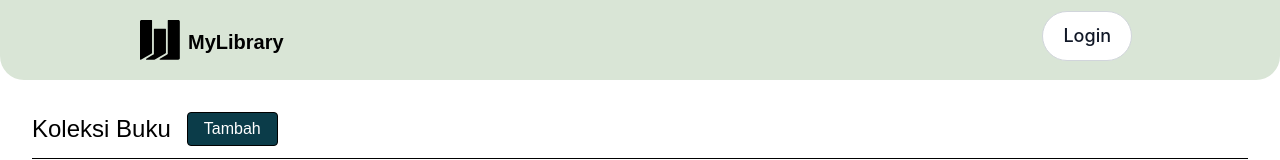
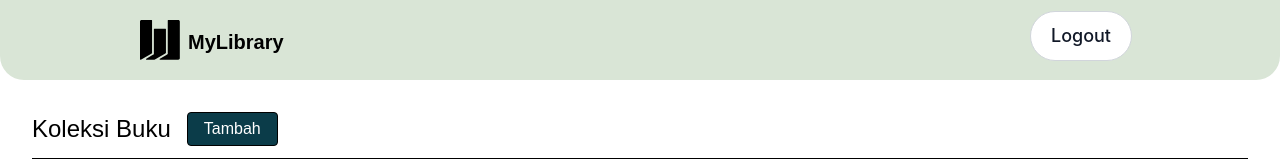
Before and after one commit to MuhamadThoriqAhnaf/PAW-Kel_9, a React (Create React App) app in the folder client/: page /adminpage in a window 1280 px wide. Shown: the top 160 px of the page. Built offline with nearby package versions, Linux system fonts and the light colour scheme; no server answers.

Commit message:
fix : update logout

```diff
--- /dev/null
+++ b/client/src/components/navbar2.jsx
@@ -0,0 +1,22 @@
+import React from "react";
+
+export default function Navbar2() {
+  return (
+    <div className="rounded-b-3xl flex px-[10px] md:px-[140px] md:py-[16px] items-center justify-between bg-[#D9E5D6] h-[80px]">
+      <a href="/" class="flex">
+        <img src="logo-black.svg " class="h-10 flex-auto"></img>
+        <span class=" ml-2 mt-2 font-bold font-rubik text-xl flex-auto">
+          MyLibrary
+        </span>
+      </a>
+      <a href="/">
+        <button
+          type="button"
+          class="text-gray-900 bg-white border border-gray-300 focus:outline-none hover:bg-gray-100 focus:ring-4 focus:ring-gray-200 font-medium rounded-full text-lg px-5 py-2.5 mr-2 mb-2 dark:bg-gray-800 dark:text-white dark:border-gray-600 dark:hover:bg-gray-700 dark:hover:border-gray-600 dark:focus:ring-gray-700"
+        >
+          Logout
+        </button>
+      </a>
+    </div>
+  );
+}
--- a/client/src/pages/AdminPage.js
+++ b/client/src/pages/AdminPage.js
@@ -7,6 +7,7 @@ import AddForm from "../components/add-form";
 import UpdateForm from "../components/update-form";
 import useFetch from "../hooks/useFetch";
 import axios from "axios";
+import Navbar2 from "../components/navbar2";
 
 export default function AdminPage() {
   const [imageList, setImageList] = useState([]);
@@ -39,7 +40,7 @@ export default function AdminPage() {
 
   return (
     <>
-      <Navbar />
+      <Navbar2 />
       <section class="flex font-rubik px-8 mt-8 justify-start items-center">
         <h1 class="text-2xl mr-4">Koleksi Buku</h1>
         <AddForm
```
